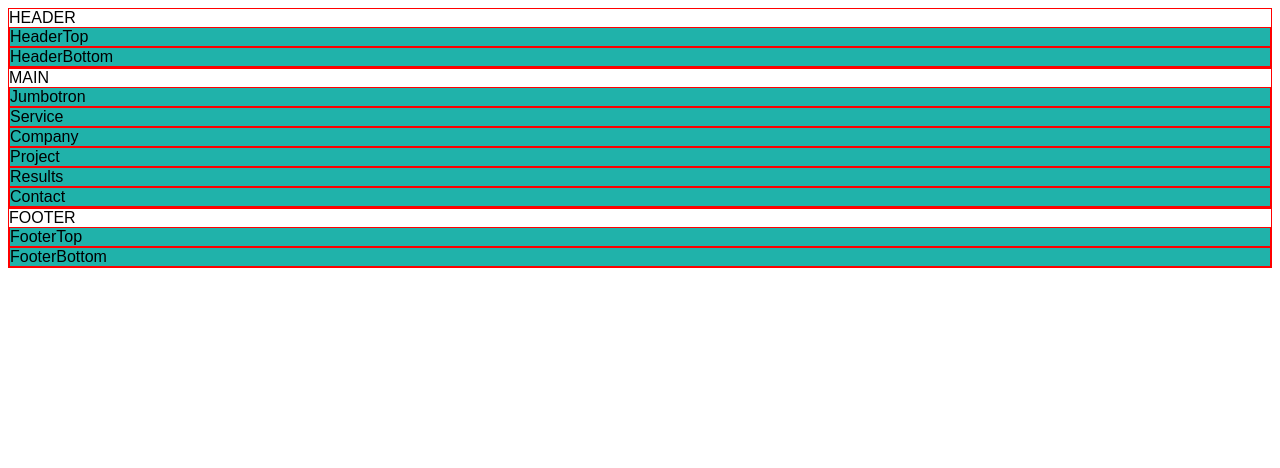
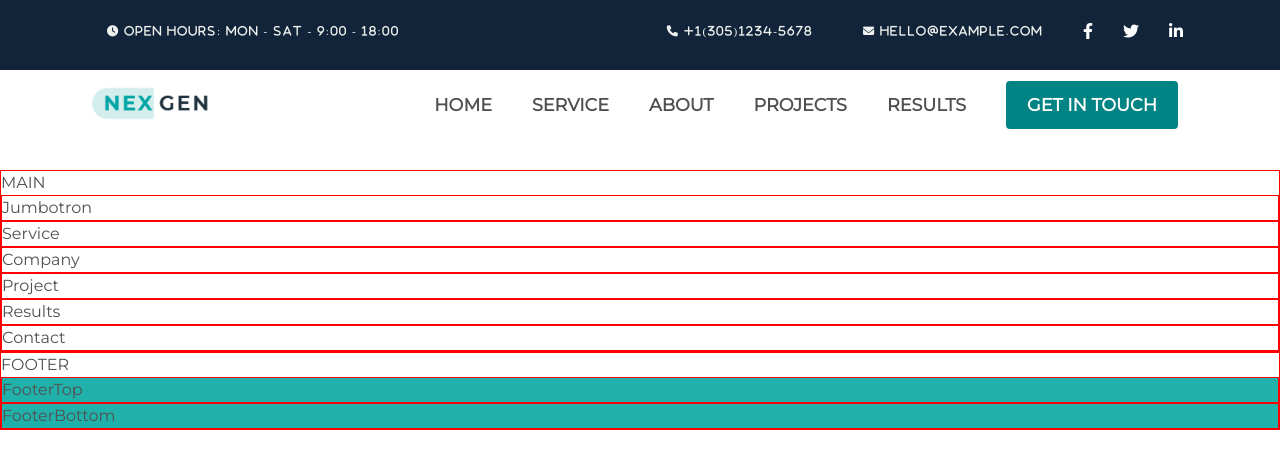
Before and after one commit to davidechon/proj-html-vuejs, a Vue app: page / in a window 1280 px wide. Shown: the top 468 px of the page. Built offline with nearby package versions, Linux system fonts and the light colour scheme.

Commit message:
header completo

```diff
--- a/src/App.vue
+++ b/src/App.vue
@@ -1,6 +1,7 @@
 <template>
- <section>
-<div class="header debug">HEADER
+ <section id="app">
+<div class="header">
+   <!-- {{datiInput[3].label}} -->
    <app-header/>
 </div>
 
@@ -18,13 +19,18 @@
 </template>
 
 <script>
-import AppFooter from './components/AppFooter.vue'
-import AppHeader from './components/AppHeader.vue'
-import AppMain from './components/AppMain.vue'
+import AppFooter from './components/AppFooter.vue';
+import AppHeader from './components/AppHeader.vue';
+import AppMain from './components/AppMain.vue';
+import dati from './dati.json'
 export default {
   name: 'App',
-
   components: { AppHeader, AppMain, AppFooter },
+  data(){
+    return{
+      datiInput: dati
+    }
+  }
 
 
 }
--- a/src/components/AppHeader.vue
+++ b/src/components/AppHeader.vue
@@ -1,7 +1,40 @@
 <template>
-  <header>
-    <div id="headerTop" class="debug">HeaderTop</div>
-    <div id="headerBottom" class="debug">HeaderBottom</div>
+  <header class="container-fluid">
+    <div id="headerTop" class="container">
+      <div class="row">
+        <div class="d-flex justify-content-between align-items-center">
+          <span class="d-flex justify-content-start align-items-center">
+            <i class="fa-solid fa-clock"> Open Hours: Mon - Sat - 9:00 - 18:00</i>
+          </span>
+          <span class="d-flex justify-content-end align-items-center">
+            <i class="fa-solid fa-phone"> +1(305)1234-5678</i>
+            <i class="fa-solid fa-envelope"> hello@example.com</i>
+            <i class="fa-brands fa-facebook-f"></i>
+            <i class="fa-brands fa-twitter"></i>
+            <i class="fa-brands fa-linkedin-in"></i>
+          </span>
+        </div> <!-- /headerTop row span -->
+      </div> <!-- /headerTop row -->
+    </div> <!-- /headerTop container -->
+
+    <div id="headerBottom" class="container">
+      <div class="row">
+        <div class="d-flex justify-content-between align-items-center">
+          <span class="d-flex justify-content-start align-items-center">
+            <img class="logo" src="../assets/logo.png" alt="logo">
+          </span>
+
+          <ul class="d-flex justify-content-end align-items-center">
+            <li>HOME</li>
+            <li>SERVICE</li>
+            <li>ABOUT</li>
+            <li>PROJECTS</li>
+            <li>RESULTS</li>
+            <li class="btn btn-cta">GET IN TOUCH</li>
+          </ul>
+        </div> <!-- /headerBottom row div -->
+      </div> <!-- /headerBottom row -->
+    </div> <!-- /headerBottom -->
   </header>
 </template>
 
@@ -14,7 +47,62 @@ export default {
 <style lang='scss' scope>
 @import '../styles/variables.scss';
 
-header{background: lightseagreen;}
+header{
+  height: 70px;
+  background: $bg-dark;
+  margin-bottom: 100px;
+
+  #headerTop{
+    height: 70px;
+    line-height: 70px;
+    background: $bg-dark;
+    color: $text-color-light;
+
+    .fa-solid{
+      margin: 15px;
+      padding: 10px;
+      color: $bg-middle;
+      font-size: 0.7rem;
+      font-weight: 200;
+      letter-spacing: 0.1rem;
+      text-transform: capitalize;
+    }
+    .fa-brands{
+      margin: 0 15px;
+    }
+
+
+  } // /HeaderTop
+
+  #headerBottom{
+    height: 70px;
+    line-height: 70px;
+    background: $bg-light;
+    color: $text-color-dark;
+    position: relative;
+
+    .logo {
+    position: absolute;
+    top: 15px;
+    left: 20px;
+    width: 120px;
+    }
+
+    ul li{
+      list-style-type: none;
+      margin: auto 20px;
+      font-size: 1.1rem;
+      font-weight: 700;
+    }
+    .btn-cta{
+      background: $btn-cta-dark;
+      color: $text-color-light;
+      padding: 10px 20px;
+    }
+
+  } // /HeaderBottom
+
+} // /Header
 
 
 
--- a/src/components/AppMain.vue
+++ b/src/components/AppMain.vue
@@ -2,7 +2,7 @@
   <main>
     <div id="jumbotron" class="debug">Jumbotron</div>
     <div id="service" class="debug">Service</div>
-    <div id="company" class="debug">Company</div>
+    <div id="about" class="debug">Company</div>
     <div id="project" class="debug">Project</div>
     <div id="results" class="debug">Results</div>
     <div id="contact" class="debug">Contact</div>
@@ -18,6 +18,6 @@ export default {
 <style lang='scss' scope>
 @import '../styles/variables.scss';
 
-main{background: lightseagreen;}
+body{background: lightseagreen;}
 
 </style>
--- /dev/null
+++ b/src/dati.json
@@ -0,0 +1,38 @@
+[
+  {
+    "id": "0",
+    "label": "home",
+    "link": "#",
+    "active": "false"
+  },
+  {
+    "id": "1",
+    "label": "service",
+    "link": "#",
+    "active": "false"
+  },
+  {
+    "id": "2",
+    "label": "about",
+    "link": "#",
+    "active": "false"
+  },
+  {
+    "id": "3",
+    "label": "projects",
+    "link": "#",
+    "active": "false"
+  },
+  {
+    "id": "4",
+    "label": "results",
+    "link": "#",
+    "active": "false"
+  },
+  {
+    "id": "5",
+    "label": "contacts",
+    "link": "#",
+    "active": "false"
+  }
+]
--- a/src/styles/generals.scss
+++ b/src/styles/generals.scss
@@ -1,9 +1,22 @@
+// Bootstrap
+@import '~bootstrap/scss/bootstrap.scss';
+
+// Font
+@import '~@fontsource/montserrat/index.css';
+@import '~@fontsource/montserrat/400.css';
+
+// Font awesome
+$fa-font-path: '@/webfonts';
+@import '~@fortawesome/fontawesome-free/scss/fontawesome.scss';
+@import '~@fortawesome/fontawesome-free/scss/solid.scss';
+@import '~@fortawesome/fontawesome-free/scss/brands.scss';
+
 //General
 @import './variables.scss';
 
 body{
-  font-family: $main-font,
-
+  font-family: $main-font;
+  color: $text-color-dark;
 }
 
 .debug{
--- a/src/styles/variables.scss
+++ b/src/styles/variables.scss
@@ -1,4 +1,17 @@
+
 // Colors
+//// Background
+$bg-dark: #122439;
+$bg-middle: #eef1ed;
+$bg-light: #ffffff;
+$text-color-light: #ffffff;
+$text-color-middle: #bcbebc;
+$text-color-dark: #504f51;
+
+
 
 // Typography
 $main-font: 'Montserrat', sans-serif;
+
+// Botton
+$btn-cta-dark: #038484;
```
